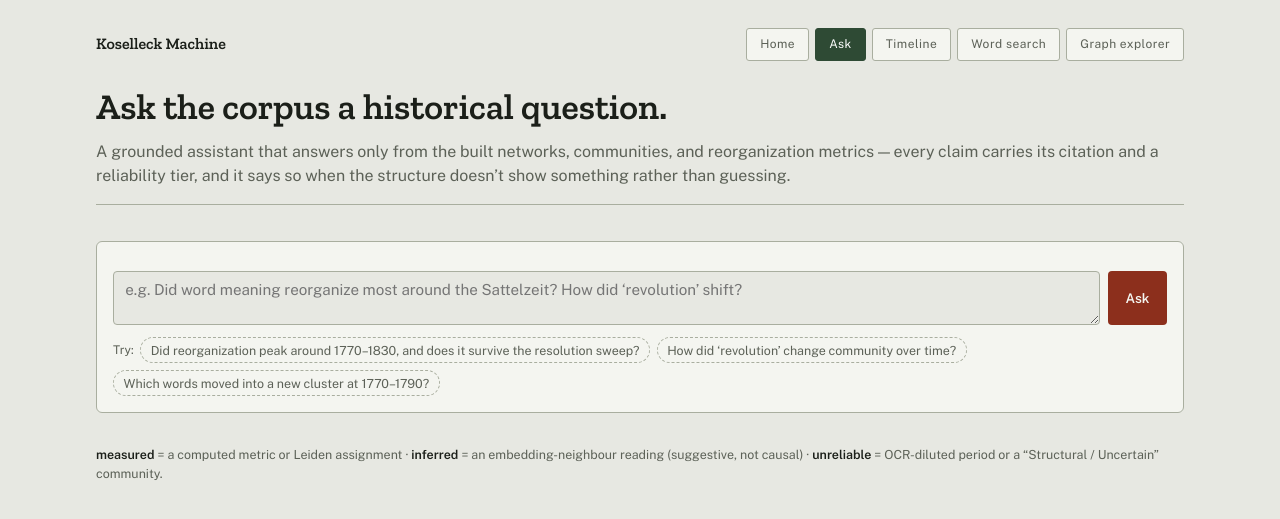
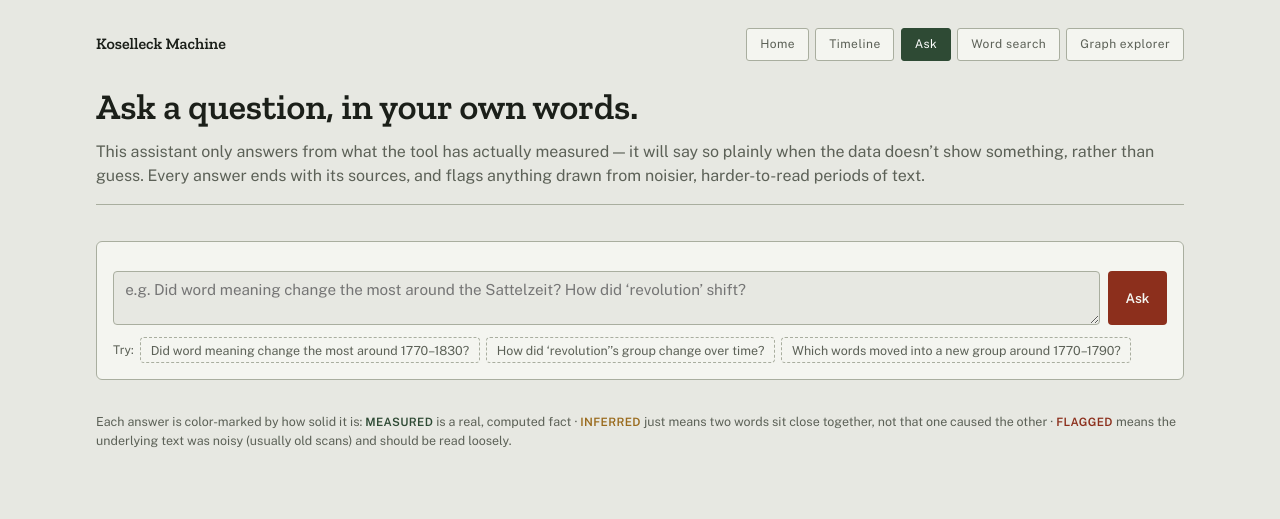
Before and after one commit to Panchoflo14/koselleck-networks, a Flask app: page /chat in a window 1280 px wide. Shown: the top 519 px of the page. Run offline with Flask 3, Linux system fonts and the light colour scheme.

Commit message:
Reorganize webapp nav for a historian audience, default Ask to qwen2.5:14b
home.html never mentioned /chat - added an "Ask a question instead" card.
Nav reordered (Home, Timeline, Ask, Word search, Graph explorer) so
Timeline, the documented primary view, comes before the newer chat
feature rather than after it.

Fixed a real hierarchy inversion in the chat evidence panel: the
plain-language claim sentence was hidden in a hover-only tooltip while
the raw tier name and technical citation were the only always-visible
text - backwards for a historian reader, and useless on touch. Claim is
now the primary visible text; tier/citation are a quiet meta line;
caveats use the same <details class="caveat"> pattern the rest of the
app already uses. Also fixed a real design-system violation predating
this session (.chat-example buttons used a retired full-pill radius) and
one this pass introduced (a font-size below the documented 12px floor),
the second one caught by impeccable's own detector.

config.yml's rag.model is now explicitly qwen2.5:14b instead of falling
back to llama3.1 - see the comment for the real comparison behind it.

Co-Authored-By: Claude Sonnet 5 <noreply@anthropic.com>
Claude-Session: https://claude.ai/code/session_01Fc1KzKtv53ty4acABTCvrL

```diff
--- a/webapp/static/chat.js
+++ b/webapp/static/chat.js
@@ -1,8 +1,9 @@
 // Chat UI for the grounded discovery engine (/api/chat). Renders the user's
 // question, the assistant's answer, and - the point of the whole thing - the
-// Evidence records behind that answer, each as a chip carrying its reliability
-// tier and citation. Nothing here interprets the data; it only displays what
-// the server returned.
+// Evidence records behind that answer, each as a readable row: its claim
+// (plain language, primary), a small reliability swatch, and its citation
+// (quiet, technical, secondary). Nothing here interprets the data; it only
+// displays what the server returned.
 
 (function () {
   const log = document.getElementById("chat-log");
@@ -27,23 +28,46 @@
     return wrap;
   }
 
-  // one Evidence record -> a chip. tier drives the colour; citation is the
-  // checkable "region · period · resolution · metric" tag; the claim shows on
-  // hover so the panel stays scannable.
-  function evidenceChip(ev) {
-    const chip = el("span", "ev-chip ev-" + (ev.tier || "inferred"));
-    chip.appendChild(el("span", "ev-tier", ev.tier || ""));
-    chip.appendChild(el("span", "ev-cite", ev.citation || ev.source || ""));
-    chip.title = (ev.claim || "") + (ev.caveat ? "\n\n⚠ " + ev.caveat : "");
-    return chip;
+  // One Evidence record -> a readable row. The claim (already plain-language
+  // from tools.py, see src/rag/tools.py's 2026-09-08 rewrite) is the primary,
+  // always-visible text - it used to be the *only* thing hidden behind a
+  // hover tooltip, with the raw tier name and technical citation as the only
+  // visible content, exactly backwards for a historian reader (and useless
+  // on touch, where hover doesn't exist). Tier is now a small color-coded
+  // swatch + word (still the project's own measured/inferred/unreliable
+  // vocabulary - that's an established epistemic framework, not jargon to
+  // rename), the citation moves to a quiet mono tag, and a caveat - when
+  // present - uses the same <details class="caveat"> disclosure pattern the
+  // rest of the app already uses (see graph.html/timeline.html) instead of
+  // only surfacing in a tooltip.
+  function evidenceItem(ev) {
+    const tier = ev.tier || "inferred";
+    const item = el("div", "ev-item ev-" + tier);
+
+    item.appendChild(el("p", "ev-claim", ev.claim || ""));
+
+    const meta = el("div", "ev-meta");
+    const swatch = el("span", "ev-swatch ev-swatch-" + tier);
+    swatch.textContent = tier === "unreliable" ? "flagged" : tier;
+    meta.appendChild(swatch);
+    meta.appendChild(el("span", "ev-cite", ev.citation || ev.source || ""));
+    item.appendChild(meta);
+
+    if (ev.caveat) {
+      const details = el("details", "caveat ev-caveat");
+      details.appendChild(el("summary", null, "why this one needs care"));
+      details.appendChild(el("p", null, ev.caveat));
+      item.appendChild(details);
+    }
+    return item;
   }
 
   function addEvidence(evidence) {
     if (!evidence || !evidence.length) return;
     const panel = el("div", "ev-panel");
-    panel.appendChild(el("div", "ev-panel-title", "Evidence used"));
+    panel.appendChild(el("div", "ev-panel-title", "Sources for this answer"));
     const list = el("div", "ev-list");
-    evidence.forEach((ev) => list.appendChild(evidenceChip(ev)));
+    evidence.forEach((ev) => list.appendChild(evidenceItem(ev)));
     panel.appendChild(list);
     log.appendChild(panel);
     log.scrollTop = log.scrollHeight;
--- a/webapp/static/style.css
+++ b/webapp/static/style.css
@@ -1504,35 +1504,43 @@ h1 {
   font-size: 0.78rem;
   padding: 0.3rem 0.6rem;
   border: 1px dashed var(--line);
-  border-radius: 999px;
+  border-radius: var(--radius-md);
   background: transparent;
   color: var(--muted);
   cursor: pointer;
 }
 .chat-example:hover { color: var(--ink); border-color: var(--ink); }
 
-/* Evidence panel + chips */
-.ev-panel { border-left: 3px solid var(--line); padding: 0.35rem 0 0.35rem 0.75rem; margin: 0.1rem 0 0.4rem; }
-.ev-panel-title { font-family: var(--font-label); font-size: 0.72rem; letter-spacing: 0.04em; text-transform: uppercase; color: var(--muted); margin-bottom: 0.35rem; }
-.ev-list { display: flex; flex-wrap: wrap; gap: 0.35rem; }
-.ev-chip {
-  display: inline-flex;
-  align-items: baseline;
-  gap: 0.4rem;
-  padding: 0.2rem 0.5rem;
-  border-radius: var(--radius-sm);
-  border: 1px solid var(--line);
-  background: var(--bg);
-  cursor: help;
-}
-.ev-tier { font-family: var(--font-label); font-size: 0.62rem; font-weight: 600; text-transform: uppercase; letter-spacing: 0.03em; }
-.ev-cite { font-family: var(--font-mono); font-size: 0.72rem; color: var(--ink); }
-.ev-measured { border-color: var(--accent-net); }
-.ev-measured .ev-tier { color: var(--accent-net); }
-.ev-inferred { border-color: #9A6B1E; }
-.ev-inferred .ev-tier { color: #9A6B1E; }
-.ev-unreliable { border-color: var(--accent-hist); background: #F3E7E3; }
-.ev-unreliable .ev-tier { color: var(--accent-hist); }
+/* Evidence panel - one readable row per source. The claim is Body text and
+   comes first; the reliability swatch and citation are a quiet meta line
+   underneath, not the headline (see chat.js's evidenceItem for why). */
+.ev-panel { border-top: 1px dashed var(--line); padding-top: 0.6rem; margin-top: 0.3rem; }
+.ev-panel-title { font-family: var(--font-label); font-size: 0.72rem; letter-spacing: 0.04em; text-transform: uppercase; color: var(--muted); margin-bottom: 0.5rem; }
+.ev-list { display: flex; flex-direction: column; gap: 0.5rem; }
+.ev-item {
+  padding: 0.55rem 0.7rem;
+  border-radius: var(--radius-md);
+  border: 1px solid var(--line);
+  border-top: 3px solid var(--line);
+  background: var(--card);
+}
+.ev-claim { margin: 0; font-family: var(--font-body); font-size: var(--type--1); color: var(--ink); line-height: 1.45; }
+.ev-meta { display: flex; align-items: baseline; gap: 0.5rem; margin-top: 0.35rem; }
+.ev-swatch {
+  font-family: var(--font-label);
+  font-size: var(--type--2);
+  font-weight: 600;
+  text-transform: uppercase;
+  letter-spacing: 0.03em;
+}
+.ev-cite { font-family: var(--font-mono); font-size: var(--type--2); color: var(--muted); }
+.ev-measured { border-top-color: var(--accent-net); }
+.ev-swatch-measured { color: var(--accent-net); }
+.ev-inferred { border-top-color: #9A6B1E; }
+.ev-swatch-inferred { color: #9A6B1E; }
+.ev-unreliable { border-top-color: var(--accent-hist); background: #F3E7E3; }
+.ev-swatch-unreliable { color: var(--accent-hist); }
+.ev-caveat { margin-top: 0.4rem; padding-top: 0.4rem; }
 
 .chat-footnote { font-family: var(--font-body); font-size: 0.78rem; color: var(--muted); margin-top: 0.85rem; }
-.chat-footnote strong { color: var(--ink); font-weight: 600; }
+.chat-footnote .ev-swatch { font-size: 0.72rem; }
--- a/webapp/templates/_nav.html
+++ b/webapp/templates/_nav.html
@@ -2,8 +2,8 @@
   <a href="{{ url_for('home') }}" class="wordmark">Koselleck Machine</a>
   <nav class="tabs">
     <a href="{{ url_for('home') }}" class="tab{{ ' active' if active == 'home' else '' }}">Home</a>
+    <a href="{{ url_for('timeline_page') }}" class="tab{{ ' active' if active == 'timeline' else '' }}">Timeline</a>
     <a href="{{ url_for('chat_page') }}" class="tab{{ ' active' if active == 'chat' else '' }}">Ask</a>
-    <a href="{{ url_for('timeline_page') }}" class="tab{{ ' active' if active == 'timeline' else '' }}">Timeline</a>
     <a href="{{ url_for('search_page') }}" class="tab{{ ' active' if active == 'search' else '' }}">Word search</a>
     <a href="{{ url_for('graph_page') }}" class="tab{{ ' active' if active == 'graph' else '' }}">Graph explorer</a>
   </nav>
--- a/webapp/templates/chat.html
+++ b/webapp/templates/chat.html
@@ -10,10 +10,10 @@
   <div class="page">
     {% include "_nav.html" %}
     <header>
-      <h1>Ask the corpus a historical question.</h1>
-      <p class="subtitle">A grounded assistant that answers only from the built networks, communities, and
-      reorganization metrics &mdash; every claim carries its citation and a reliability tier, and it says so
-      when the structure doesn&rsquo;t show something rather than guessing.</p>
+      <h1>Ask a question, in your own words.</h1>
+      <p class="subtitle">This assistant only answers from what the tool has actually measured &mdash; it will
+      say so plainly when the data doesn&rsquo;t show something, rather than guess. Every answer ends with its
+      sources, and flags anything drawn from noisier, harder-to-read periods of text.</p>
     </header>
 
     <div class="chat-card">
@@ -21,22 +21,25 @@
 
       <form id="chat-form" class="chat-form">
         <textarea id="chat-input" class="chat-input" rows="2" autocomplete="off"
-          placeholder="e.g. Did word meaning reorganize most around the Sattelzeit? How did &lsquo;revolution&rsquo; shift?"></textarea>
+          placeholder="e.g. Did word meaning change the most around the Sattelzeit? How did &lsquo;revolution&rsquo; shift?"></textarea>
         <button type="submit" id="chat-send">Ask</button>
       </form>
 
       <div class="chat-examples">
         <span class="chat-examples-label">Try:</span>
-        <button class="chat-example" type="button">Did reorganization peak around 1770&ndash;1830, and does it survive the resolution sweep?</button>
-        <button class="chat-example" type="button">How did &lsquo;revolution&rsquo; change community over time?</button>
-        <button class="chat-example" type="button">Which words moved into a new cluster at 1770&ndash;1790?</button>
+        <button class="chat-example" type="button">Did word meaning change the most around 1770&ndash;1830?</button>
+        <button class="chat-example" type="button">How did &lsquo;revolution&rsquo;&rsquo;s group change over time?</button>
+        <button class="chat-example" type="button">Which words moved into a new group around 1770&ndash;1790?</button>
       </div>
     </div>
 
     <p class="chat-footnote">
-      <strong>measured</strong> = a computed metric or Leiden assignment &middot;
-      <strong>inferred</strong> = an embedding-neighbour reading (suggestive, not causal) &middot;
-      <strong>unreliable</strong> = OCR-diluted period or a &ldquo;Structural / Uncertain&rdquo; community.
+      Each answer is color-marked by how solid it is:
+      <strong class="ev-swatch ev-swatch-measured">measured</strong> is a real, computed fact &middot;
+      <strong class="ev-swatch ev-swatch-inferred">inferred</strong> just means two words sit close together, not
+      that one caused the other &middot;
+      <strong class="ev-swatch ev-swatch-unreliable">flagged</strong> means the underlying text was noisy (usually
+      old scans) and should be read loosely.
     </p>
   </div>
   <script src="{{ url_for('static', filename='chat.js') }}"></script>
--- a/webapp/templates/home.html
+++ b/webapp/templates/home.html
@@ -24,6 +24,11 @@
         which group it moved into, when, and whether that move is a genuine change or a data gap. Click any
         period for that word's full neighbourhood. Start here - this is the primary view.</p>
       </a>
+      <a class="home-card" href="{{ url_for('chat_page') }}">
+        <h2>Ask a question instead</h2>
+        <p>Prefer plain English to a chart? Ask directly - "did meaning change the most around 1770-1830?" -
+        and get a sourced answer, or an honest "the data doesn't show that" instead of a guess.</p>
+      </a>
       <a class="home-card" href="{{ url_for('search_page') }}">
         <h2>Look up a word</h2>
         <p>Type a word and a single period, get back a plain list: its closest neighbours by similarity, its
```
Also changed, not shown: config.yml (+15 -7 lines), README.md.
